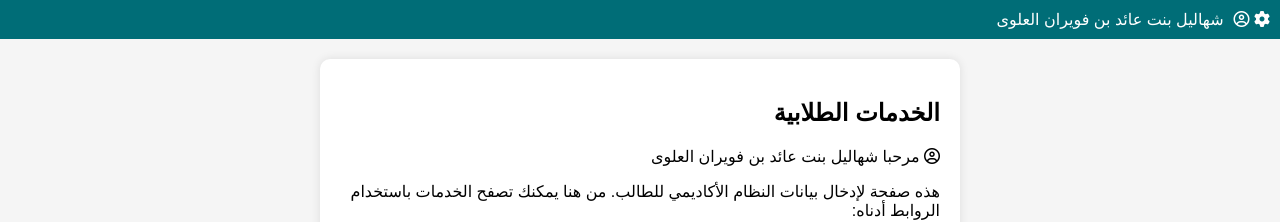
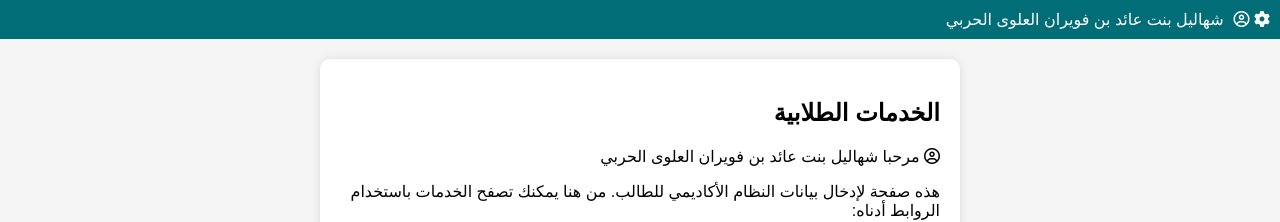
Before and after one commit to shahalel454/imam, a plain HTML site: page second_page.html in a window 1280 px wide. Shown: the top 222 px of the page. Drawn offline with Linux system fonts and the light colour scheme.

Commit message:
Update second_page.html

```diff
--- a/second_page.html
+++ b/second_page.html
@@ -94,7 +94,7 @@
             <i class="far fa-user-circle"></i> <!-- Circle icon for person -->
         </div>
         <div class="header-text">
-            <span>شهاليل بنت عائد بن فويران العلوى</span>
+            <span>شهاليل بنت عائد بن فويران العلوى الحربي</span>
         </div>
     </div>
     <div class="container">
@@ -102,7 +102,7 @@
 		<div class="header-icons">
             <i class="far fa-user-circle"></i> <!-- Circle icon for person -->
 
-        <span>مرحبا شهاليل بنت عائد بن فويران العلوى</span>
+        <span>مرحبا شهاليل بنت عائد بن فويران العلوى الحربي</span>
 		</div>
         <p>هذه صفحة لإدخال بيانات النظام الأكاديمي للطالب. من هنا يمكنك تصفح الخدمات باستخدام الروابط أدناه:</p>
         <div class="button-container">
```
